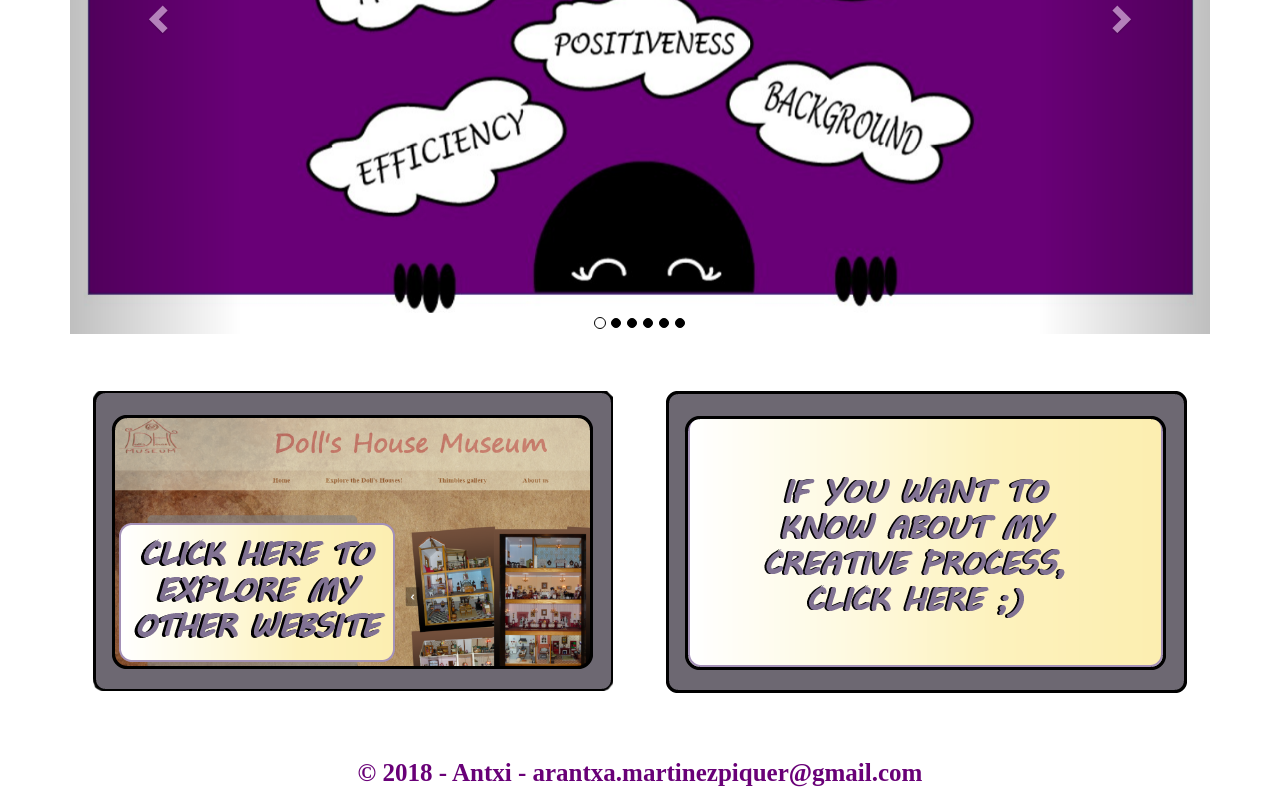
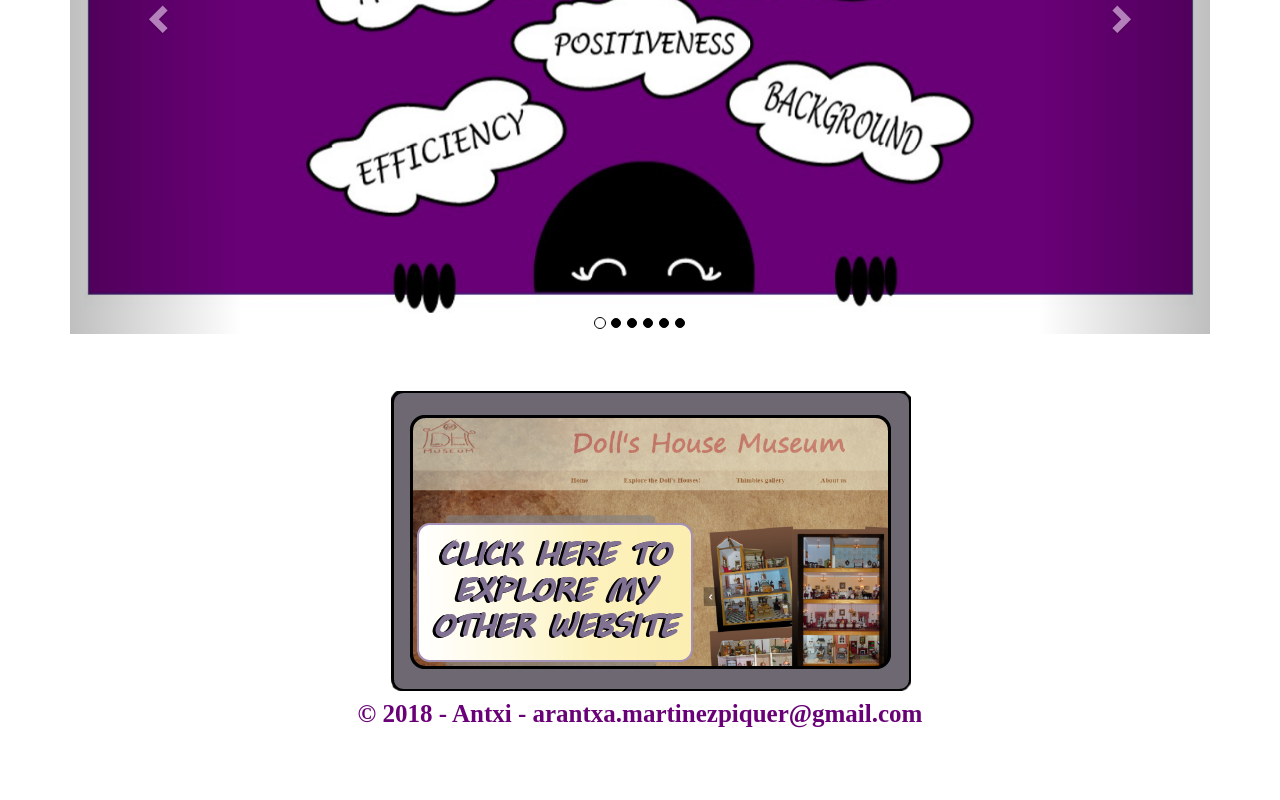
Before and after one commit to ampiquer/ampiquer_co_uk, a plain HTML site: page index.html in a window 1280 px wide. Shown: the part 1246-2046 px from the top of the page. After the commit the page ends 1987 px from the top, so only its background shows below. Drawn offline with nearby package versions, Linux system fonts and the light colour scheme; a web font is replaced by a local one.

Commit message:
Remove link to makingof site
Because the DB is dockerised and it's a pain in the ass when rebooting
the server.

Had to center link to doll's house as best as I could.

```diff
--- a/css/main.less
+++ b/css/main.less
@@ -115,6 +115,11 @@ footer {
     width: 100%;
     font-size: 25px;
     padding-top: 5px;
+}
+
+.centered-in-col {
+  display: block;
+  margin: 0 auto;
 }
 
 /*css for fun facts page*/
--- a/index.html
+++ b/index.html
@@ -127,8 +127,12 @@
             </section>
 
             <section id="baner-bottom" class="row">
-                <div class="baner col-sm-6"><a href="http://www.dollshousemuseum.co.uk"><img src="img/baner2.png" alt="baner with link to external page" class="img-responsive"></a></div>
-                <div class="baner col-sm-6"><a href="http://makingof.ampiquer.co.uk"><img src="img/baner3.png" alt="baner with link to external page" class="img-responsive"></a></div>
+                <div class="col-sm-12">
+                    <img src="img/baner2.png"
+                         alt="baner with link to external page"
+                         class="img-responsive centered-in-col"
+                    >
+                </div>
             </section>
         </article>
 
```
Also changed, not shown: css/main.css.
